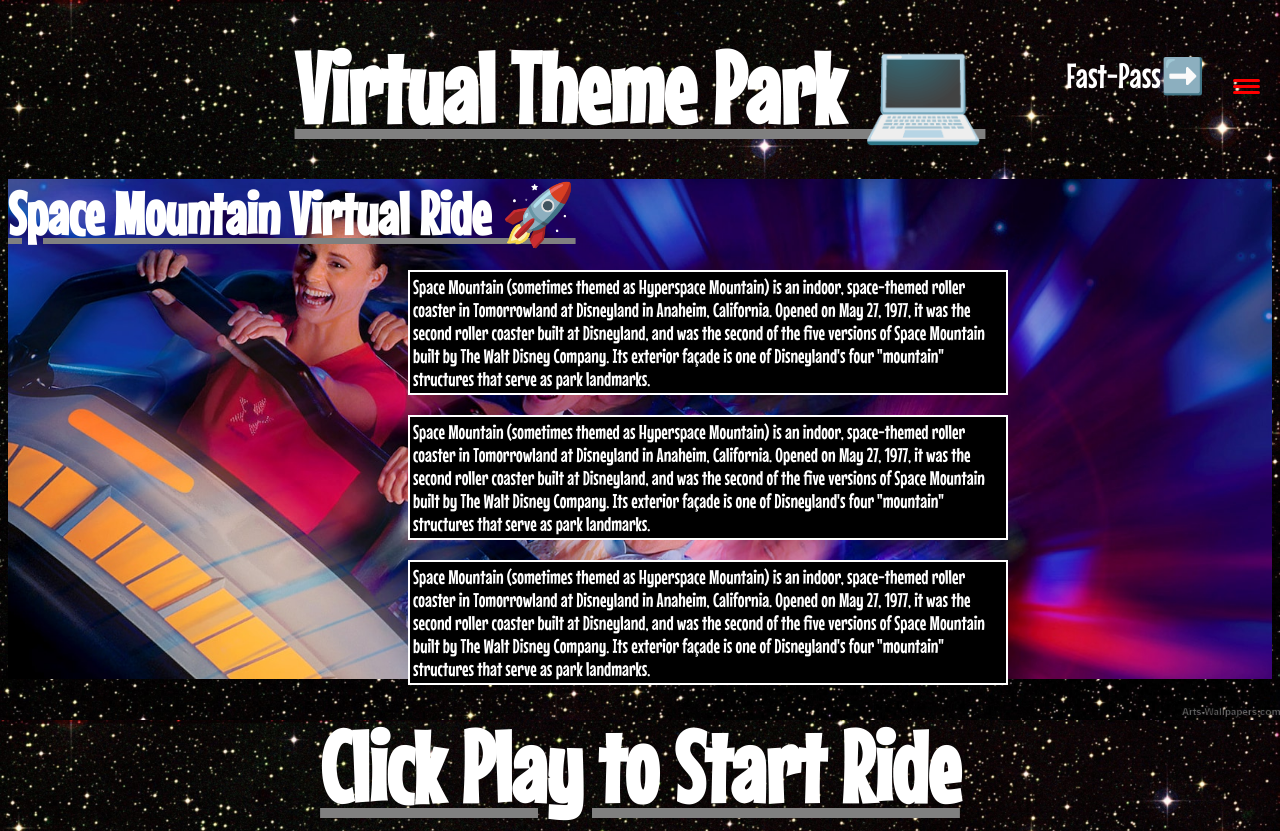
After one commit to bebrucato/virtual-theme-park, a Node server app: page /space in a window 1280 px wide. The commit adds this page. Shown: the top 831 px of the page. Run offline with Node 20, Linux system fonts and the light colour scheme; some libraries are stand-ins or nearby versions.

Commit message:
Space Mountain

```diff
--- a/public/script.js
+++ b/public/script.js
@@ -1 +1,12 @@
-1. Add event listner for log-in
+const navToggle = document.querySelector('.nav-toggle');
+const navLinks = document.querySelectorAll('.nav__link')
+
+navToggle.addEventListener('click', () => {
+    document.body.classList.toggle('nav-open');
+});
+
+navLinks.forEach(link => {
+    link.addEventListener('click', () => {
+        document.body.classList.remove('nav-open');
+    })
+})
--- /dev/null
+++ b/public/style2.css
@@ -0,0 +1,273 @@
+*,
+*::before,
+*::after {
+    /* box-sizing: border-box;
+    background:black;
+    background-image:url(/images/stars.png);
+    background-size: cover; */
+
+}
+
+
+.html {
+    height:100%;
+    margin-top:0%;
+    padding:0%;
+}
+
+header {
+    margin: auto 0px;
+    box-sizing: border-box;
+    background:black;
+    background-image:url(/images/stars.png);
+    background-size: cover;
+}
+
+body {
+    color: white;
+    background-image:url(/images/stars.png);
+    background-size: cover;
+    text-align: center;
+    height:100%;
+    margin-top:0%;
+    padding:0%;
+
+
+}
+
+
+.title {
+    margin: auto 0px;
+    margin-top: auto 1000px;
+}
+
+.underline{
+    border-bottom: 1px dotted #c03;
+    width: 100%;
+    display: block;
+}
+
+
+
+.title-section {
+    margin: auto 0px;
+    padding: 0px;
+
+}
+
+
+h1 {
+    font-family: 'Mouse Memoirs', sans-serif;
+    color: white;
+    font-size: 100px;
+    text-decoration: underline;
+    text-decoration-color: gray;
+    margin-top: 30px;
+    margin-bottom: 10px;
+
+
+}
+
+#Space {
+    margin: 0px;
+    font-size: 60px;
+
+}
+
+/* Space Mountain Virtual Tour*/
+
+.Info {
+    background-color: black;
+    margin-left: 40%;
+    font-size: 20px;
+    border: 2px solid white;
+    padding: 3px;
+    /* margin-right: 33%; */
+}
+
+#services {
+    color: white;
+    background-image: url(/images/space.png);
+    background-size: cover;
+    /* width: 500px; */
+    /* background-blend-mode: multiply; */
+    text-align:left;
+    /* height:250px; */
+    font-family: 'Mouse Memoirs', sans-serif;
+    /* grid-column-start: 1;
+    grid-column-end: 2;
+    grid-row-start: 1;
+    grid-row-end: 1; */
+    width: 100%;
+    height: inherit;
+}
+
+.Youtube {
+    text-align: center;
+    justify-content: center;
+}
+
+
+.my-services {
+    background-color: rgba(0,0,0,0.5);
+    height: 500px;
+    display: grid;
+    /* grid-template-columns: 45% 45%;
+    grid-template-rows: 100%; */
+}
+
+.section__title--services {
+    /* position: relative; */
+}
+
+.section__title--services::after {
+    content: '';
+    display: block;
+    width: 2em;
+    height: 1px;
+    margin: 0.5em auto 1em;
+    opacity: 0.25;
+
+}
+
+.services {
+    margin-bottom: 4em;
+}
+
+
+.service {
+    max-width: 1000px;
+    margin: 0px;
+    height: inherit;
+}
+
+.inline {
+    /* display:inline; */
+}
+
+.fast-pass {
+    color: white;
+    margin-right:25px;
+    font-size:35px;
+    display: inline-block;
+    font-family: 'Mouse Memoirs', sans-serif;
+
+}
+.nav {
+ position: fixed;
+ font-family: 'Mouse Memoirs', sans-serif;
+ color: white;
+ background-color: black;
+ top: 0;
+ bottom: 0;
+ left: 0;
+ right: 0;
+ z-index:100;
+ font-size: 50px;
+ background-image:url(/images/stars.png);
+ transform: translateX(100%);
+ transition: transform 250ms cubic-bezier(.5, 0, .5, 1);
+
+}
+
+
+.nav__list {
+    list-style: none;
+    display: flex;
+    height: 100%;
+    flex-direction: column;
+    justify-content: space-evenly;
+    align-items: center;
+    margin: 0;
+    padding: 0;
+
+
+
+}
+
+
+.nav__link {
+    color:inherit;
+    font-weight: var(--fw-bold);
+    font-size: var(--fs-h3);
+    text-decoration: none;
+
+}
+
+.nav__link:hover {
+    color: var(--clr-accent);
+
+}
+
+.nav-toggle {
+    padding: .5em;
+    background: transparent;
+    border: 0;
+    cursor: pointer;
+    position: absolute;
+    right: 1em;
+    top: 1em;
+    z-index: 1000;
+
+}
+
+
+.nav-open .nav {
+    transform: translateX(0);
+
+}
+
+.nav-open .nav-toggle {
+    position: fixed;
+}
+
+.nav-open .hamburger {
+    transform: rotate(.625turn);
+}
+
+.nav-open .hamburger::before {
+    transform: rotate(90deg) translateX(-6px);
+
+}
+
+.nav-open .hamburger::after {
+    opacity: 0;
+}
+
+
+
+.hamburger {
+    display: inline-block;
+    position: relative;
+    color: red;
+}
+
+.hamburger,
+.hamburger::before,
+.hamburger::after {
+    background-color: red;
+    color: red;
+    width: 2em;
+    height: 3px;
+    border-radius: 1em;
+    transition: transform 250ms ease-in-out;
+
+}
+
+.hamburger::before,
+.hamburger::after {
+    content: '';
+    position: absolute;
+    left: 0;
+    right: 0;
+
+}
+
+.hamburger::before {
+    top: 6px;
+
+}
+
+.hamburger::after{
+    bottom: 6px;
+}
--- a/server.js
+++ b/server.js
@@ -26,6 +26,9 @@
 app.use(express.json());
 app.use(express.urlencoded({ extended: true }));
 app.use(express.static(path.join(__dirname, 'public')));
+app.get("/space",(req, res)=>{          //TESTING DO NOT REMOVE ~ROAR
+  res.render("space",{layout:"rides"})
+})
 app.use(routes);
 sequelize.sync({ force: true }).then(() => {
   app.listen(PORT, () => console.log('Now listening'));
--- a/views/layouts/main.handlebars
+++ b/views/layouts/main.handlebars
@@ -13,6 +13,7 @@
 <script src="https://cdn.jsdelivr.net/npm/popper.js@1.16.0/dist/umd/popper.min.js"></script>
 <script src="https://stackpath.bootstrapcdn.com/bootstrap/4.5.0/js/bootstrap.min.js"></script>
 <link href="https://cdn.jsdelivr.net/npm/bootstrap@5.0.0-beta3/dist/css/bootstrap.min.css" rel="stylesheet" integrity="sha384-eOJMYsd53ii+scO/bJGFsiCZc+5NDVN2yr8+0RDqr0Ql0h+rP48ckxlpbzKgwra6" crossorigin="anonymous">
+<link href="https://fonts.googleapis.com/css2?family=Mouse+Memoirs&display=swap" rel="stylesheet">
 <link rel="stylesheet" href="/style.css"/>
 
 </head>
--- /dev/null
+++ b/views/layouts/rides.handlebars
@@ -0,0 +1,27 @@
+<!DOCTYPE html>
+<html lang="en">
+<head>
+    <meta charset="UTF-8">
+    <meta http-equiv="X-UA-Compatible" content="IE=edge">
+    <meta name="viewport" content="width=device-width, initial-scale=1.0">
+    <title>Space Mountain🚀</title>
+    <link rel="styleheet" href="https://cdnjs.cloudflare.com/ajax/libs/normalize/8.0.1/normalize.min.css">
+    <link rel="stylesheet" href="https://cdnjs.cloudflare.com/ajax/libs/font-awesome/5.15.2/css/all.min.css"
+    integrity="sha512-HK5fgLBL+xu6dm/Ii3z4xhlSUyZgTT9tuc/hSrtw6uzJOvgRr2a9jyxxT1ely+B+xFAmJKVSTbpM/CuL7qxO8w==" crossorigin="anonymous" />
+    <link href="https://fonts.googleapis.com/css2?family=Special+Elite&display=swap" rel="stylesheet">
+    <link href="https://fonts.googleapis.com/css2?family=Mouse+Memoirs&display=swap" rel="stylesheet">
+    <link
+    rel="stylesheet"
+    href="https://use.fontawesome.com/releases/v5.8.1/css/all.css"
+    integrity="sha384-50oBUHEmvpQ+1lW4y57PTFmhCaXp0ML5d60M1M7uH2+nqUivzIebhndOJK28anvf"
+    crossorigin="anonymous"
+  />
+    <link rel="stylesheet" href="/style2.css"/>
+</head>
+<body>
+{{{body}}}
+
+</body>
+
+ <script src="/script.js"></script>
+</html>
--- /dev/null
+++ b/views/space.handlebars
@@ -0,0 +1,48 @@
+
+    <header class="title">
+
+        <button class="nav-toggle" aria-label="toggle navigtion">
+          <p class="inline fast-pass">Fast-Pass➡️</p>
+            <span class="hamburger inline"></span>
+        </button>
+        <nav class="nav">
+            <ul class="nav__list">
+                <li class="nav__item"><a href="#home" class="nav__link">Entrance</a></li>
+                <li class="nav__item"><a href="#about" class="nav__link">Space Mountain</a></li>
+                <li class="nav__item"><a href="#Pirates" class="nav__link">Pirates of the Carribean</a></li>
+                <li class="nav__item"><a href="#Haunted" class="nav__link">Haunted Mansion</a></li>
+                <li class="nav__item"><a href="#starwars" class="nav__link">Star Wars</a></li>
+                <li class="nav__item"><a href="#exit" class="nav__link">Exit Park</a></li>
+            </ul>
+        </nav>
+    </header>
+
+    <main class="title-section"><h1>Virtual Theme Park 💻</h1>
+      <h1 class="title-h1">
+      </h1>
+    </main>
+  <section class="my-services">
+    <div id="services">
+      <div class="service">
+              <h1 id="Space">Space Mountain Virtual Ride 🚀</h1>
+
+              <p class="Info">Space Mountain (sometimes themed as Hyperspace Mountain) is an indoor, space-themed roller coaster in Tomorrowland at Disneyland in Anaheim, California. Opened on May 27, 1977, it was the second roller coaster built at Disneyland, and was the second of the five versions of Space Mountain built by The Walt Disney Company. Its exterior façade is one of Disneyland's four "mountain" structures that serve as park landmarks.
+              </p>
+              <p class="Info">Space Mountain (sometimes themed as Hyperspace Mountain) is an indoor, space-themed roller coaster in Tomorrowland at Disneyland in Anaheim, California. Opened on May 27, 1977, it was the second roller coaster built at Disneyland, and was the second of the five versions of Space Mountain built by The Walt Disney Company. Its exterior façade is one of Disneyland's four "mountain" structures that serve as park landmarks.
+              </p>
+              <p class="Info">Space Mountain (sometimes themed as Hyperspace Mountain) is an indoor, space-themed roller coaster in Tomorrowland at Disneyland in Anaheim, California. Opened on May 27, 1977, it was the second roller coaster built at Disneyland, and was the second of the five versions of Space Mountain built by The Walt Disney Company. Its exterior façade is one of Disneyland's four "mountain" structures that serve as park landmarks.
+              </p>
+
+        </div>
+        <div class="Youtube">
+          <h1>Click Play to Start Ride</h1>
+          <iframe width="560" height="315" src="https://www.youtube.com/embed/WMMiZFPYg6M?controls=0" title="YouTube video player" frameborder="0" allow="accelerometer; autoplay; clipboard-write; encrypted-media; gyroscope; picture-in-picture" allowfullscreen></iframe>
+        </div>
+  </section>
+
+
+
+
+
+
+ <script src="./assets/js/script.js"></script>
```
Also changed, not shown: public/images/space.png (added), public/images/stars.png (added).
